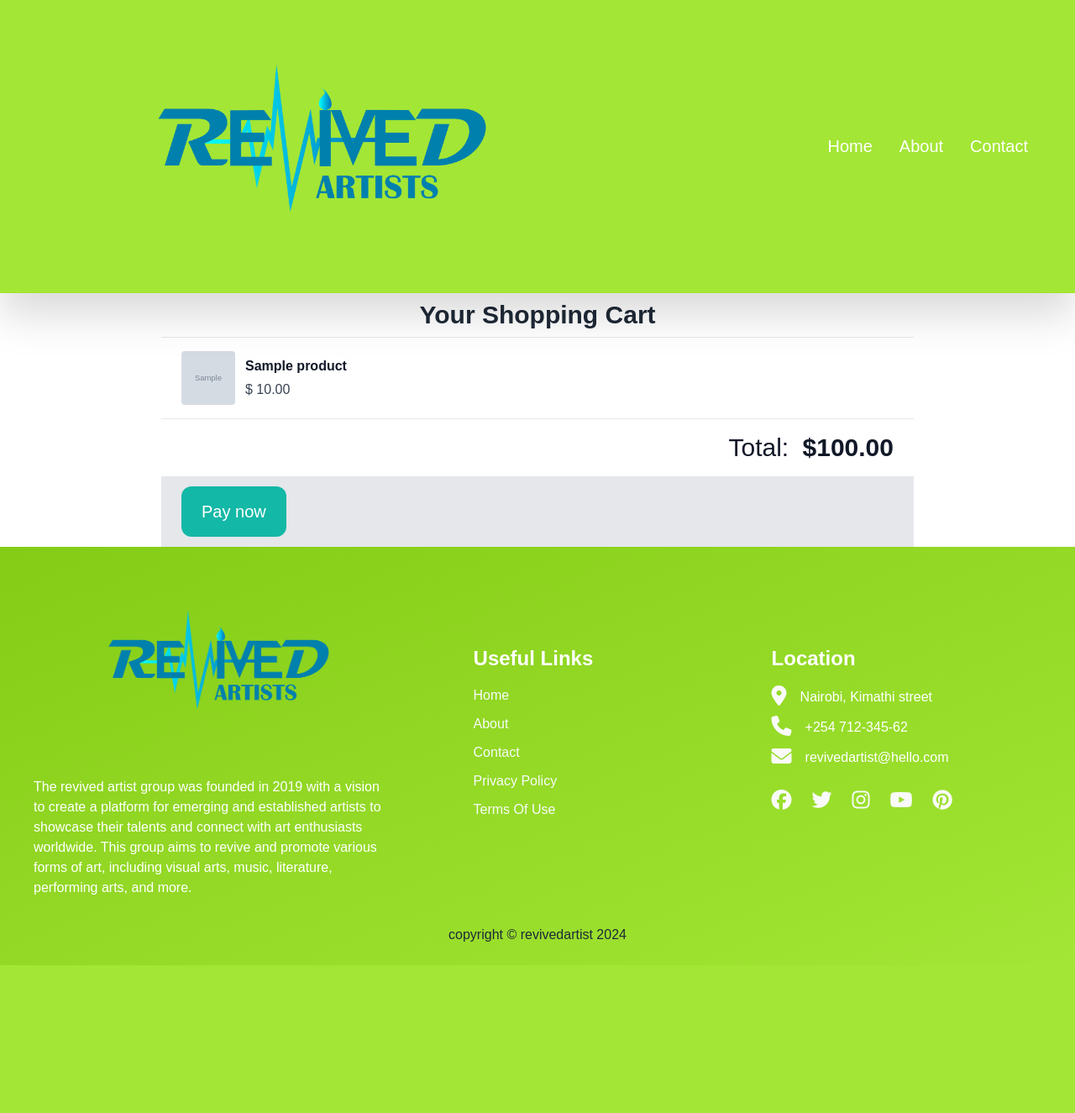
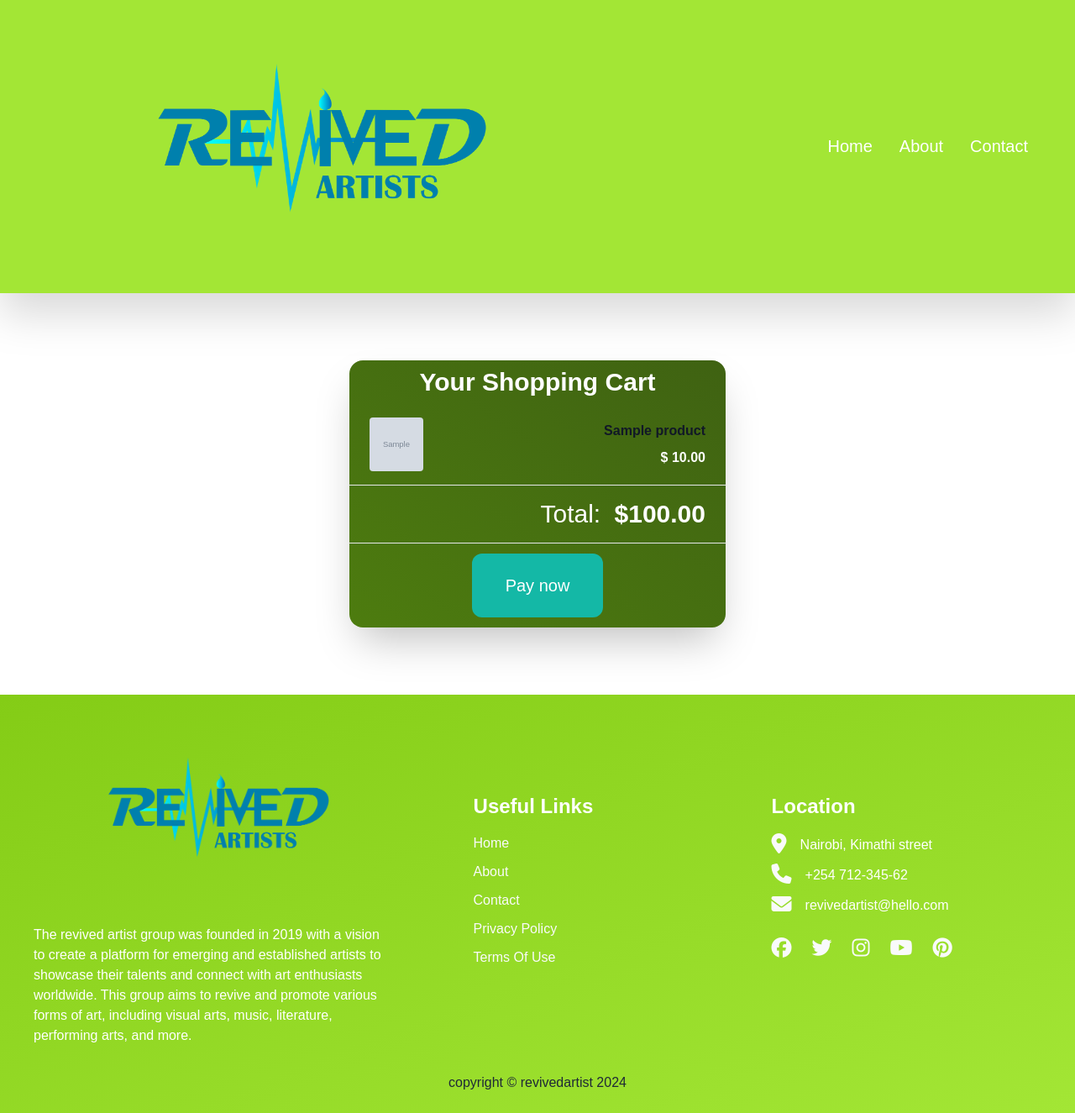
Before and after one commit to zablon-oigo/art, a Django app: template templates/payment/process.html in a window 1280 px wide. Shown: the whole page at 84% size. Before the commit the page ends 1149 px from the top, so only its background shows below. Run offline with Django 4.2, Linux system fonts and the light colour scheme; the template is opened without the code that fills it: values that come from a table or form of the project are taken from there, others are empty; tables that the repository leaves empty hold one stand-in row (values such as "Sample post"); grey boxes marked "Sample" are stand-in pictures; style sheets or scripts are compiled from the project's sources; parts of the project's set-up code (start-up, migrations or seed data) failed here and were passed over; some libraries are stand-ins or nearby versions.

Commit message:
Payment confirmation card

```diff
--- a/templates/payment/process.html
+++ b/templates/payment/process.html
@@ -6,32 +6,36 @@ Pay your order
 
 {% block content %}
 
-<div class="max-w-4xl mx-auto">
-    <div class="px-4 py-2 border-b border-gray-200">
-        <h2 class="font-semibold text-gray-800 text-3xl font-sans text-center">Your Shopping Cart</h2>
+<div class="">
+    <div class="max-w-md md:mx-auto mx-10  my-20 shadow-2xl rounded-2xl bg-gradient-to-bl from-lime-800 to-lime-700">
+
+        <div class="px-4 py-2 ">
+            <h2 class="font-semibold text-white text-3xl font-sans text-center">Your Shopping Cart</h2>
         </div>
-    <div class="flex flex-col divide-y divide-gray-200">
+        <div class="  divide-y divide-gray-200">
             {% for item in order.items.all %}
-        <div class="flex items-center py-4 px-6">
+            <div class="flex items-center justify-between  py-4 px-6">
                 <a href="{{product.get_absolute_url}}" class="">
                     <img class="w-16 h-16 object-cover rounded" src="{{item.product.image.url}}" alt="Product Image">
                 </a>
                 <div class="ml-3">
-                <h3 class="text-gray-900 font-sans font-semibold">{{item.product.name}}</h3>
-                <p class="text-gray-700 mt-1 font-sans">$ {{item.price}}</p>
+                    <h3 class="text-gray-900 font-sans font-semibold ">{{item.product.name}}</h3>
+                    <p class="text-white font-semibold mt-2 font-sans text-end">$ {{item.price}}</p>
                 </div>
 
 
 
             </div>
             {% endfor %}
-        <h3 class="text-gray-900  text-end text-3xl p-4 font-sans">Total: <span class="font-semibold mx-2">${{order.get_total_cost}}</span></h3>
-        </div>
-        <div class="flex font-sans items-center justify-between px-6 py-3 bg-gray-200">
+            <h3 class="text-white  text-end text-3xl p-4 font-sans">Total: <span class="font-semibold mx-2">${{order.get_total_cost}}</span></h3>
+
+            <div class="flex font-sans items-center justify-center px-6 py-3">
                 <form action="{% url 'payment:process' %}" method="post">
-                <input type="submit" value="Pay now" class="bg-teal-500 px-6 py-4 rounded-xl text-white text-xl cursor-pointer">
+                    <input type="submit" value="Pay now" class="bg-teal-500 px-10 py-6 rounded-xl text-white text-xl cursor-pointer">
                     {% csrf_token %}
                 </form>
+        </div>
+
 
             </div>
     </div>
```
Lines whose indentation alone changed are shown as unchanged.
